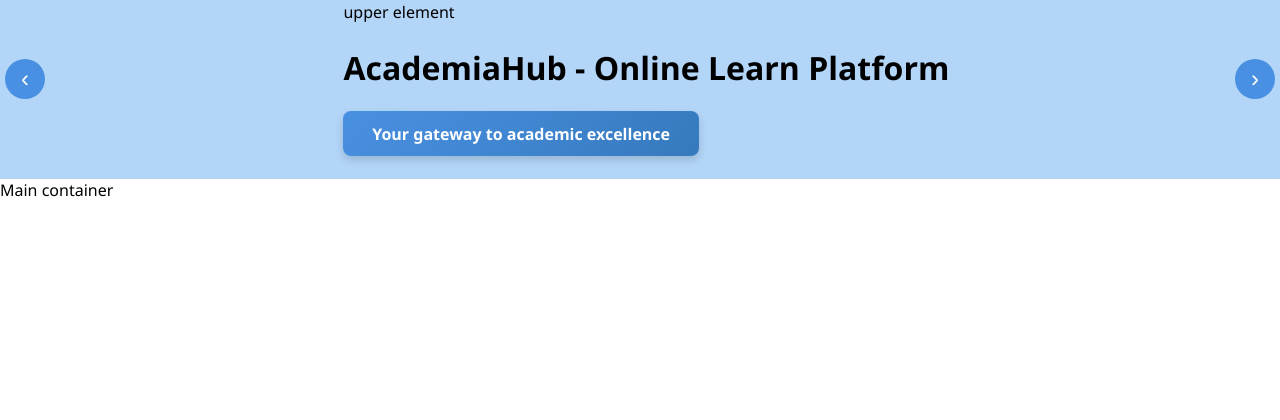
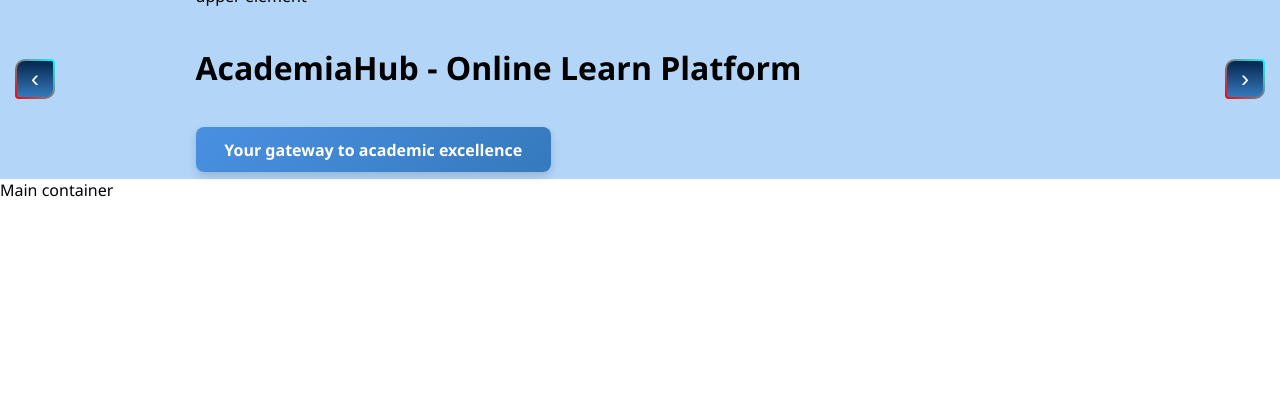
Before and after one commit to ArturSabanadze/webshop, a PHP site: page / in a window 1280 px wide. Shown: the part 163-583 px from the top of the page. Run offline with PHP 8.4, Linux system fonts and the light colour scheme.

Commit message:
fix header css

```diff
--- a/Frontend/public/styles/header.css
+++ b/Frontend/public/styles/header.css
@@ -7,6 +7,7 @@
 }
 
 .header-container :nth-child(2) {
+  flex: 0.8;
   display: flex;
   flex-direction: column;
   justify-content: space-evenly;
@@ -25,11 +26,13 @@
 
 .lft-btn,
 .rgt-btn {
-  margin: 5px;
+  margin: 15px;
   width: 40px;
   height: 40px;
-  border-radius: 50%;
-  background-color: #4a90e2;
+  border-radius: 25% 10%;
+  background: linear-gradient(#05264d, #357abd) padding-box,
+    linear-gradient(45deg, red, cyan) border-box;
+  border: 2px solid transparent;
   color: white;
   font-size: 1.5rem;
   align-self: center;
@@ -40,11 +43,14 @@
   font-family: sans-serif;
   cursor: pointer;
   user-select: none;
+  transition: all 0.2s ease;
 }
 
 .lft-btn:hover,
 .rgt-btn:hover {
-  background-color: #357abd;
+  transform: scale(1.05);
+  background: linear-gradient(#05264d, #357abd) padding-box,
+    linear-gradient(45deg, cyan, #357abd) border-box;
 }
 
 .cta-btn {
--- a/Frontend/public/styles/navbar.css
+++ b/Frontend/public/styles/navbar.css
@@ -55,14 +55,15 @@ NAVBAR
 
 .dsk-login-btn {
   background-color: rgb(49, 68, 92);
-  padding: 6px 12px;
+  padding: 8px 12px;
   border: none;
-  border-radius: 4px;
+  border-radius: 5px;
   display: inline-flex;
   align-items: center;
   gap: 6px;
   color: #fff;
   text-decoration: none;
+  transition: all 0.3s ease;
 }
 
 .dsk-login-btn svg {
@@ -71,6 +72,7 @@ NAVBAR
 
 .dsk-login-btn:hover {
   background-color: rgb(69, 90, 115);
+  transform: translateY(-1px);
 }
 
 .mobile-menu {
```
